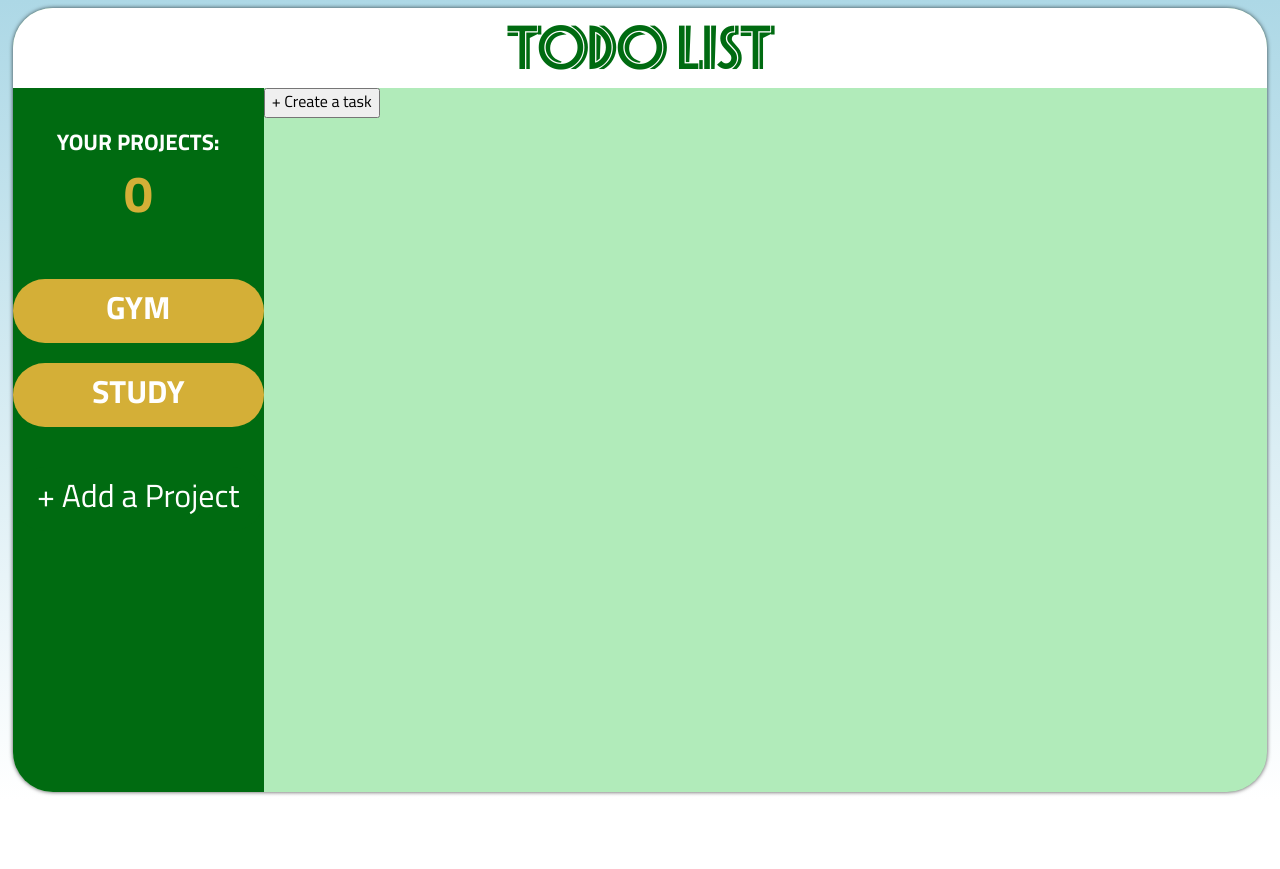
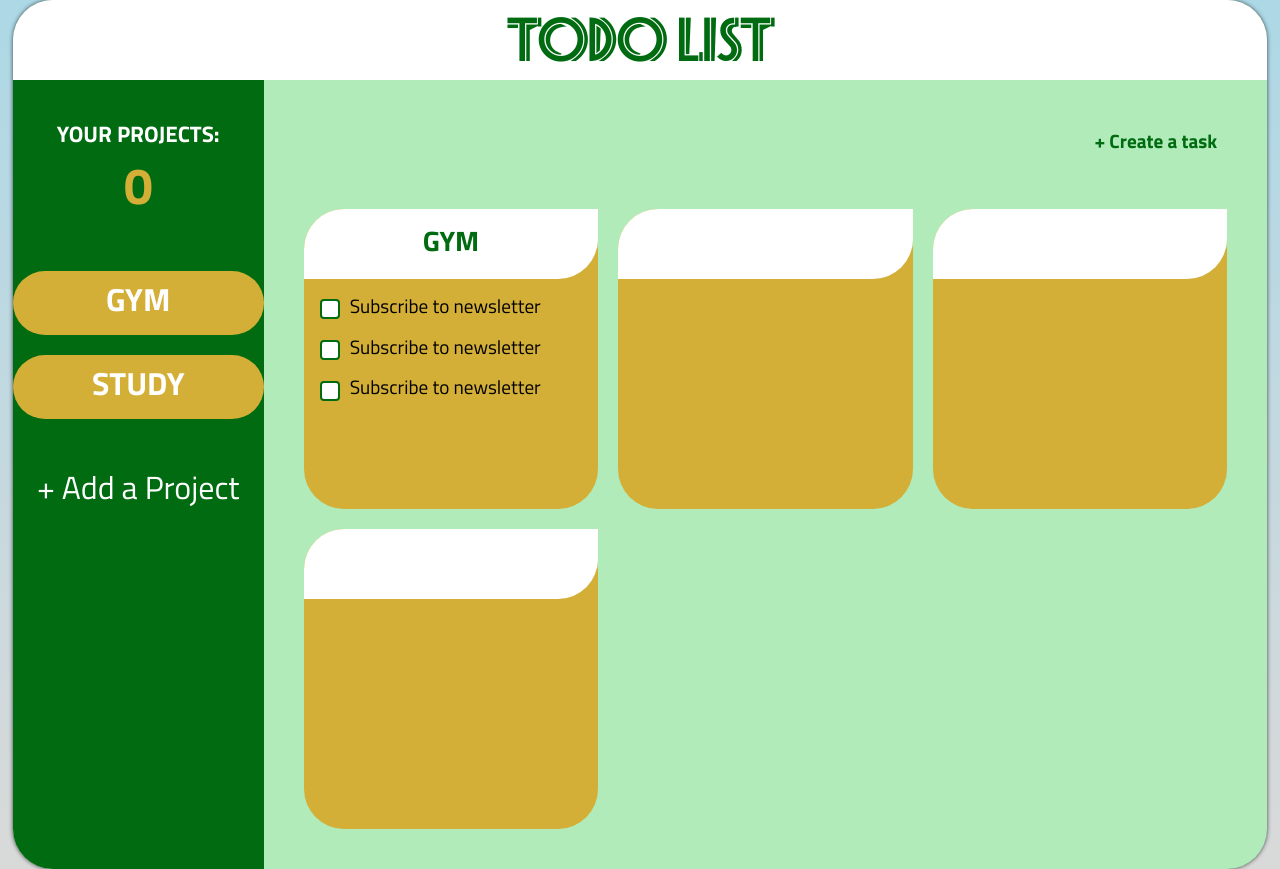
Before and after one commit to NickBzy/to-do-list, a website built with webpack: page src/index.html in a window 1280 px wide. Before the commit the page ends 800 px from the top, so only its background shows below. Built offline with nearby package versions, Linux system fonts and the light colour scheme.

Commit message:
Add styling for main part

```diff
--- a/src/index.html
+++ b/src/index.html
@@ -29,7 +29,50 @@
             <button class="create-task">+ Create a task</button>
             <div class="projects-grid">
                 <div class="project-item">
+                    <div class="project-name">
+                        <h3>GYM</h3>
+                    </div>
+                    <div class="project-tasks">
+                        <label class="custom-checkbox">
+                            <input type="checkbox" />
+                            <span class="checkmark"></span>
+                            <span class="task">Subscribe to newsletter</span>
+                        </label>
+                        <label class="custom-checkbox">
+                            <input type="checkbox" />
+                            <span class="checkmark"></span>
+                            <span class="task">Subscribe to newsletter</span>
+                        </label>
+                        <label class="custom-checkbox">
+                            <input type="checkbox" />
+                            <span class="checkmark"></span>
+                            <span class="task">Subscribe to newsletter</span>
+                        </label>
+                    </div>
+                </div>
+                <div class="project-item">
+                    <div class="project-name">
 
+                    </div>
+                    <div class="project-tasks">
+
+                    </div>
+                </div>
+                <div class="project-item">
+                    <div class="project-name">
+
+                    </div>
+                    <div class="project-tasks">
+
+                    </div>
+                </div>
+                <div class="project-item">
+                    <div class="project-name">
+
+                    </div>
+                    <div class="project-tasks">
+
+                    </div>
                 </div>
             </div>
         </main>
--- a/src/styles/styles.css
+++ b/src/styles/styles.css
@@ -52,6 +52,7 @@
     --white: #ffffff;
     --light-grey: #d9d9d9;
     --border-radius-containers: 40px;
+    --black: #000000;
 }
 
 /** CSS RESET **/
@@ -97,8 +98,12 @@
     display: flex;
     justify-content: center;
     align-items: center;
-    background: linear-gradient(lightblue, white);
+    background: linear-gradient(lightblue, var(--light-grey));
     font-family: 'Titillium';
+  }
+
+  button {
+    cursor: pointer;
   }
 
   .container {
@@ -115,6 +120,7 @@
     'sidebar main';
   }
 
+  /* HEADER */
   header {
     grid-area: header;
     display: flex;
@@ -128,8 +134,10 @@
     font-family: 'SeasideResortNF', sans-serif;
     color: var(--dark-green);
     font-size: 3rem;
+    cursor: pointer;
   }
 
+  /* SIDEBAR */
   nav {
     grid-area: sidebar;
     background-color: var(--dark-green);
@@ -146,7 +154,7 @@
     justify-content: center;
     align-items: center;
     color: var(--white);
-    font-size: clamp(1rem, 1.5vw, 4rem);
+    font-size: clamp(1rem, 1.5vw, 3rem);
   }
 
   #number-projects {
@@ -167,7 +175,7 @@
     justify-content: center;
     border-radius: var(--border-radius-containers);
     height: auto;
-    font-size: clamp(1.5rem, 2.5vw, 4rem);
+    font-size: clamp(1.5rem, 2.5vw, 3rem);
     padding: 8px 0;
     color: var(--white);
     font-weight: bold;
@@ -193,6 +201,122 @@
     color: #006b11;
   }
 
+  /* MAIN PART (Grid of projects) */
   main {
     grid-area: main;
+    padding: 40px;
+    display: flex;
+    flex-direction: column;
+    gap: 40px;
   }
+
+  main .create-task {
+    align-self: flex-end;
+    background-color: var(--light-green);
+    padding: 10px;
+    border-radius: var(--border-radius-containers);
+    color: var(--dark-green);
+    font-size: clamp(1rem, 1.5vw, 4rem);
+    font-weight: bold;
+    border: none;
+    transition: background-color 0.3s ease-in-out,
+        color 0.2s ease-in-out;
+  }
+
+  main .create-task:hover {
+    background-color: var(--dark-green);
+    color: var(--white);
+  }
+
+  main .projects-grid {
+    display: grid;
+    grid-template-columns:repeat(auto-fill, minmax(250px, 1fr));
+    grid-template-rows: repeat(auto-fill, minmax(250px, 1fr));
+    gap: 20px;
+    height: 100%;
+    overflow-y: auto;
+  }
+
+  main .projects-grid .project-item {
+    background-color: var(--gold);
+    height: 300px;
+    border-radius: var(--border-radius-containers);
+  }
+
+  main .projects-grid .project-item .project-name {
+    background-color: var(--white);
+    height: 70px;
+    border-radius: var(--border-radius-containers) 0;
+    display: flex;
+    justify-content: center;
+    align-items: center;
+    color: var(--dark-green);
+    font-size: clamp(1.5rem, 1.5vw, 2rem);
+  }
+
+  main .projects-grid .project-item .project-tasks {
+    display: flex;
+    flex-direction: column;
+    padding: 16px;
+    justify-content: flex-start;
+    gap: 12px;
+    overflow-y: auto;
+    max-height: 200px;
+  }
+
+  /* CUSTOM SCROLLBAR */
+  main .projects-grid .project-item .project-tasks::-webkit-scrollbar {
+    width: 4px;
+  }
+
+  main .projects-grid .project-item .project-tasks::-webkit-scrollbar-thumb {
+    background-color: var(--white);
+    border-radius: 4px;
+  }
+
+  /* CUSTOM CHECKBOX */
+  .custom-checkbox input[type="checkbox"] {
+    display: none;
+  }
+
+  .custom-checkbox {
+    display: flex;
+    align-items: center;
+    gap: 10px;
+    cursor: pointer;
+    user-select: none;
+    font-size: clamp(1rem, 1.5vw, 1.5rem);
+    color: var(--black);
+  }
+
+  .custom-checkbox .checkmark {
+    width: 20px;
+    height: 20px;
+    background-color: var(--white);
+    border: 2px solid var(--dark-green);
+    border-radius: 4px;
+    position: relative;
+    transition: background 0.2s;
+  }
+
+  .custom-checkbox input[type="checkbox"]:checked + .checkmark::after {
+    content: "";
+    position: absolute;
+    left: 5px;
+    top: 1px;
+    width: 6px;
+    height: 12px;
+    border: solid var(--white);
+    border-width: 0 2px 2px 0;
+    transform: rotate(45deg);
+  }
+
+  .custom-checkbox input[type="checkbox"]:checked + .checkmark {
+    background-color: var(--dark-green);
+    border-color: var(--dark-green);
+  }
+
+  .custom-checkbox input[type="checkbox"]:checked ~ .task{
+    text-decoration: line-through;
+    color: var(--white);
+  }
```
